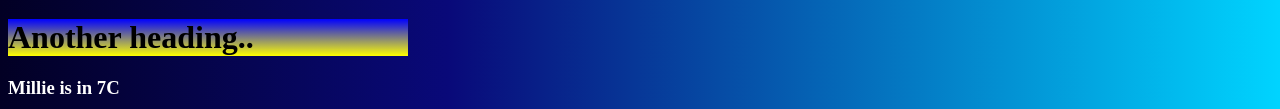
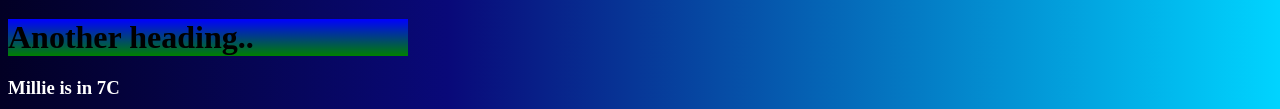
Before and after one commit to mc100856/mypage, a plain HTML site: page index.html in a window 1280 px wide. Shown: the part 369-478 px from the top of the page. Drawn offline with Linux system fonts and the light colour scheme.

Commit message:
Update index.html

```diff
--- a/index.html
+++ b/index.html
@@ -8,7 +8,7 @@
 
 .b7 {
 
-background-image: linear-gradient(blue, yellow);
+background-image: linear-gradient(blue, green);
 
 width:400px;
 
```
